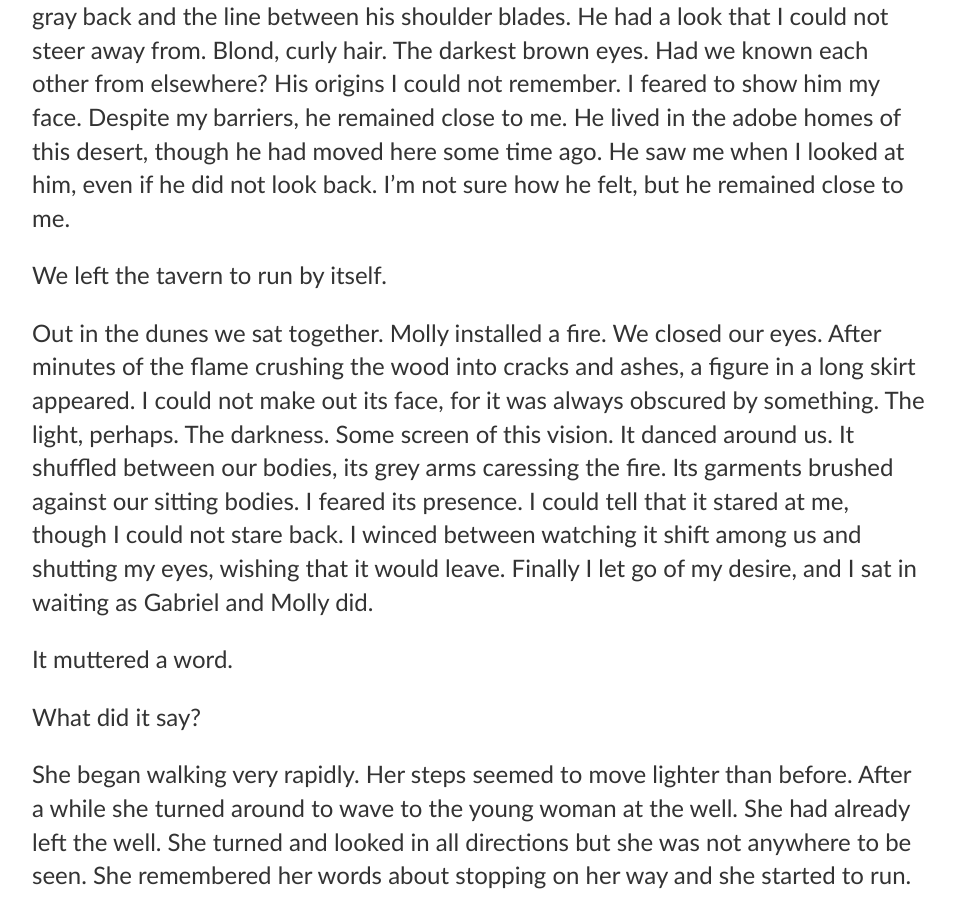
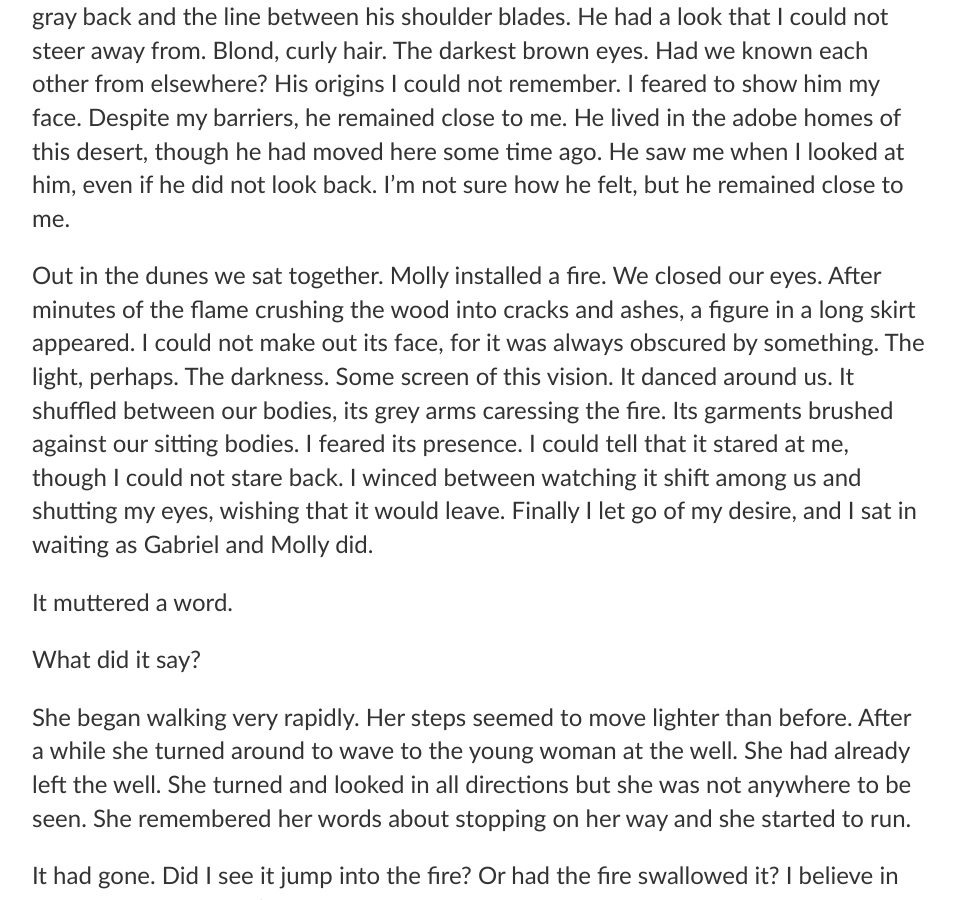
Before and after one commit to liandyn/liandyn.github.io, a Jekyll site: the page built from _posts/2020-03-31-dreaming-for-remedies.md, in a window 1280 px wide and 900 px high, scrolled down 6325 px. Shown: the whole window, without its empty margins (160-1115 px from the left). Built offline with Jekyll 4.4.1, drawn with Linux system fonts in a browser that asks for light colours.

Commit message:
Update 2020-03-31-dreaming-for-remedies.md

```diff
--- a/_posts/2020-03-31-dreaming-for-remedies.md
+++ b/_posts/2020-03-31-dreaming-for-remedies.md
@@ -72,8 +72,6 @@ Let’s move away from the clamor.
 
 I had known Gabriel for a long time. He dwelled in my dreams. I found him in those rare moments in between scenes of voluble characters and imminent violence. The memory of an orange room filled with steam. Something about his back. His smooth, gray back and the line between his shoulder blades. He had a look that I could not steer away from. Blond, curly hair. The darkest brown eyes. Had we known each other from elsewhere? His origins I could not remember. I feared to show him my face. Despite my barriers, he remained close to me. He lived in the adobe homes of this desert, though he had moved here some time ago. He saw me when I looked at him, even if he did not look back. I’m not sure how he felt, but he remained close to me.
 
-We left the tavern to run by itself.
-
 Out in the dunes we sat together. Molly installed a fire. We closed our eyes. After minutes of the flame crushing the wood into cracks and ashes, a figure in a long skirt appeared. I could not make out its face, for it was always obscured by something. The light, perhaps. The darkness. Some screen of this vision. It danced around us. It shuffled between our bodies, its grey arms caressing the fire. Its garments brushed against our sitting bodies. I feared its presence. I could tell that it stared at me, though I could not stare back. I winced between watching it shift among us and shutting my eyes, wishing that it would leave. Finally I let go of my desire, and I sat in waiting as Gabriel and Molly did.
 
 It muttered a word.
```
